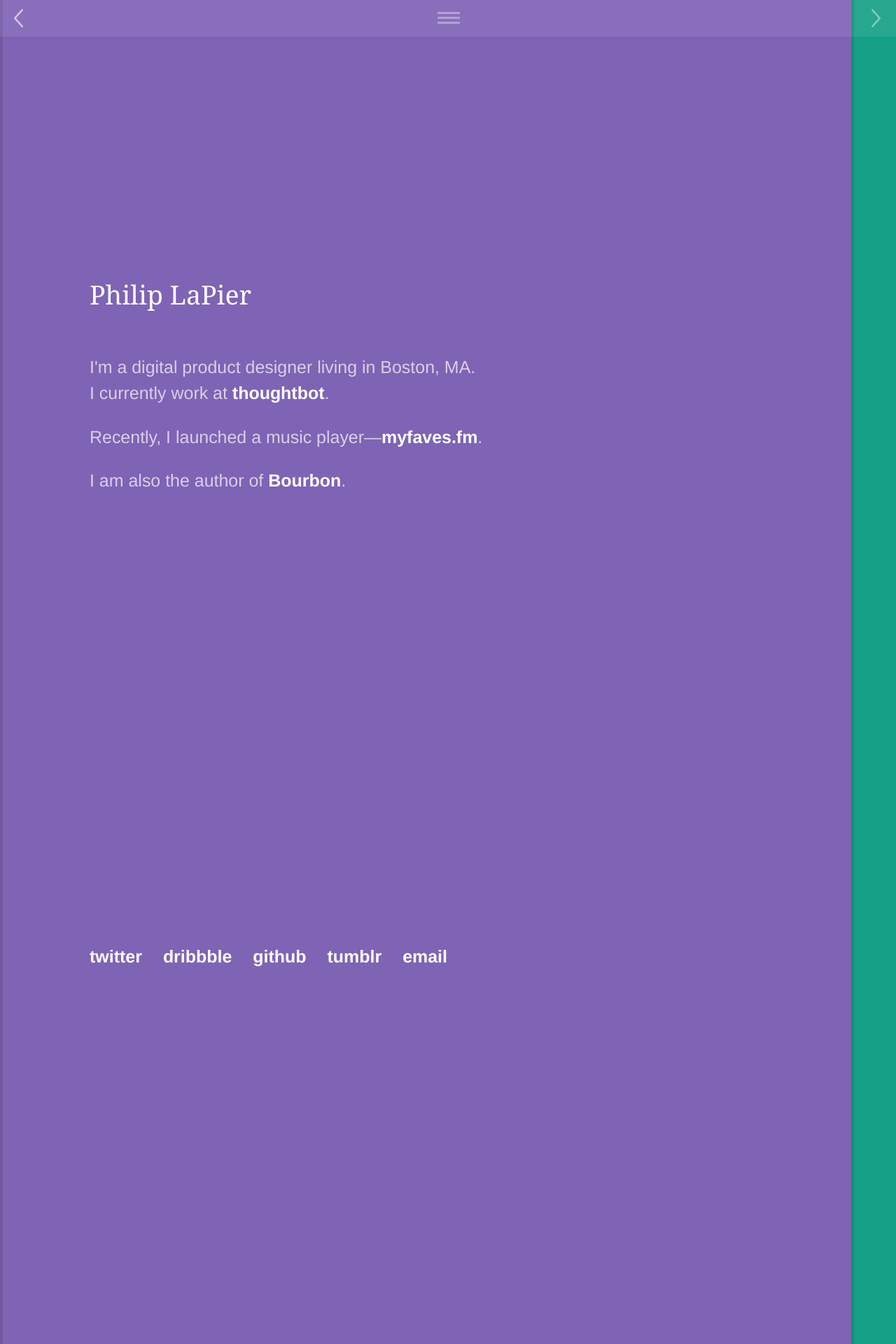
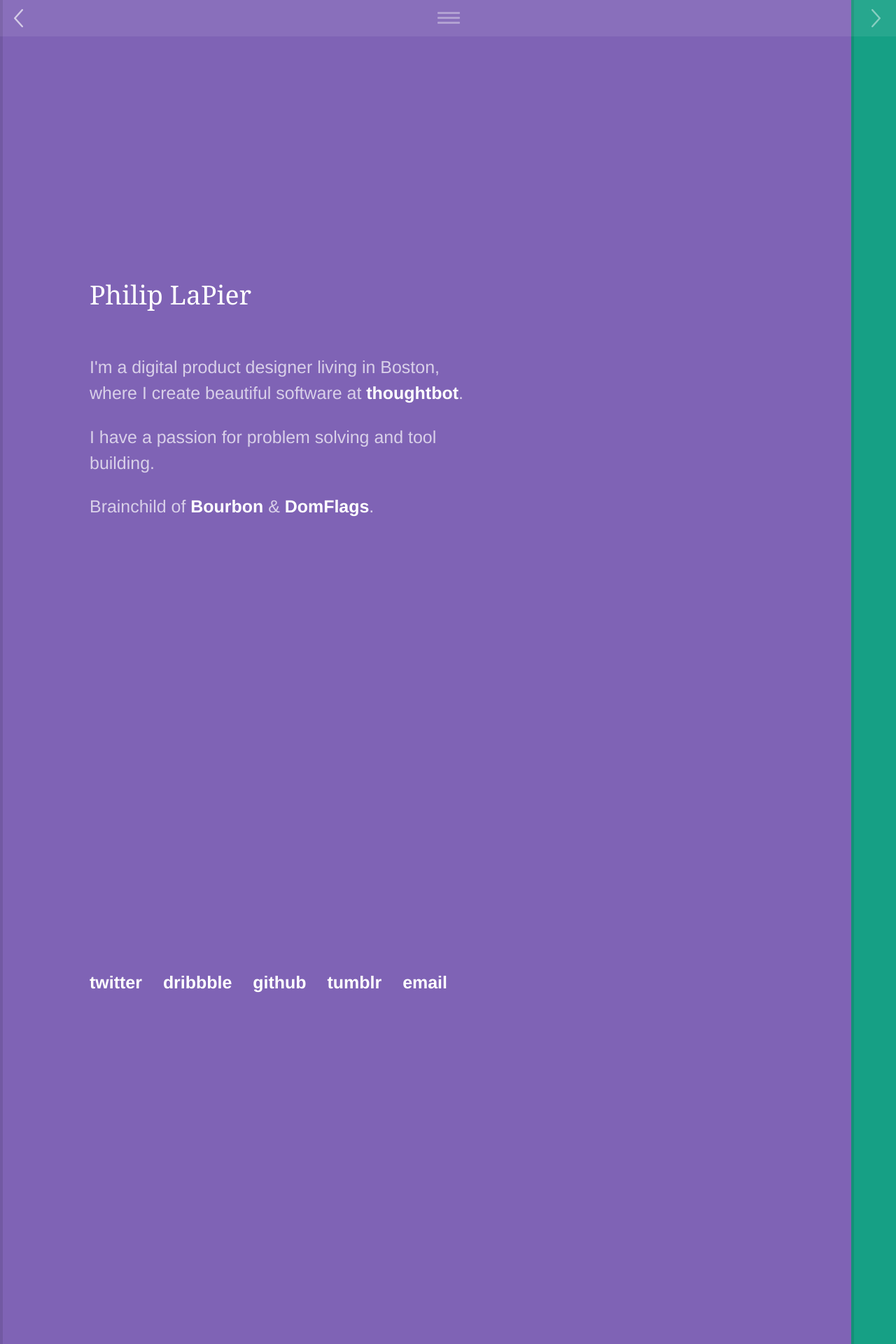
Before and after one commit to plapier/plapier.github.io, a Jekyll site: the page built from index.html, in a window 1280 px wide. Shown: the top 1920 px of the page at 70% size. Built offline with Jekyll 4.4.1, drawn with Linux system fonts in a browser that asks for light colours; nearby versions of some CDN libraries; Markdown is read by kramdown in place of the engine named in the settings; comment, search, counter and statistics services are not loaded.

Commit message:
Update description

```diff
--- a/index.html
+++ b/index.html
@@ -9,9 +9,9 @@ title: Philip LaPier
     <section data-id="about" class="about parent active">
       <article class="inner">
         <h1 class="title">Philip LaPier</h1>
-        <p>I'm a digital product designer living in Boston, MA. <br>I currently work at <a href="http://thoughtbot.com">thoughtbot</a>.</p>
-        <p>Recently, I launched a music player&mdash;<a href="http://myfaves.fm">myfaves.fm</a>.</p>
-        <p>I am also the author of <a href="http://bourbon.io">Bourbon</a>.</p>
+        <p>I'm a digital product designer living in Boston, <br>where I create beautiful software at <a href="http://thoughtbot.com">thoughtbot</a>.</p>
+        <p>I have a passion for problem solving and tool building.</p>
+        <p>Brainchild of <a href="http://bourbon.io">Bourbon</a> &amp; <a href="http://domflags.com">DomFlags</a>.</p>
         <!-- <p>Use your keyboard arrows to navigate my portfolio.</p> -->
         <ol>
           <li><a class="twitter" href="http://twitter.com/phillapier">twitter</a></li>
```
